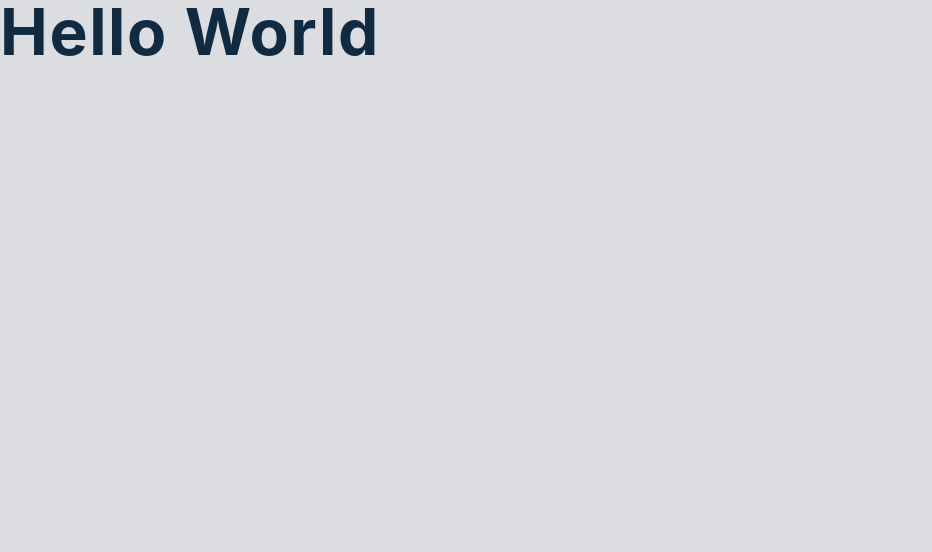
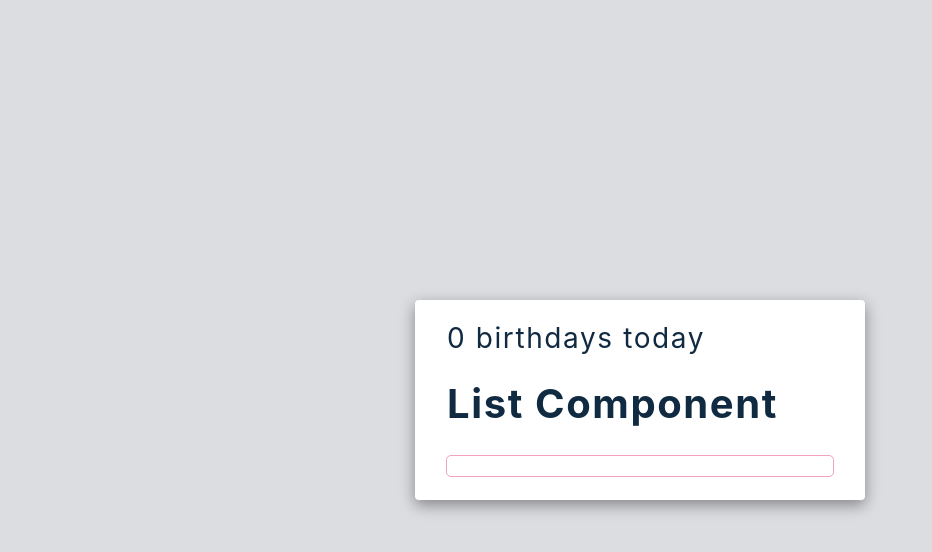
Before and after one commit to JLoweDev/react-philosopher-bdays, a React (Create React App) app: page / in a window 1280 px wide. Shown: the top 552 px of the page, without its empty margins (0-932 px from the left). Built offline with nearby package versions, Linux system fonts and the light colour scheme.

Commit message:
added  simple framework to app.js

```diff
--- a/src/App.js
+++ b/src/App.js
@@ -4,7 +4,13 @@
 
 function App() {
   return (
-    <h1>Hello World</h1>
+    <main>
+      <section className="container">
+        <h3>0 birthdays today</h3>
+        <List />
+        <button onClick={() => console.log('beef')}></button>
+      </section>
+    </main>
   );
 }
 
```
